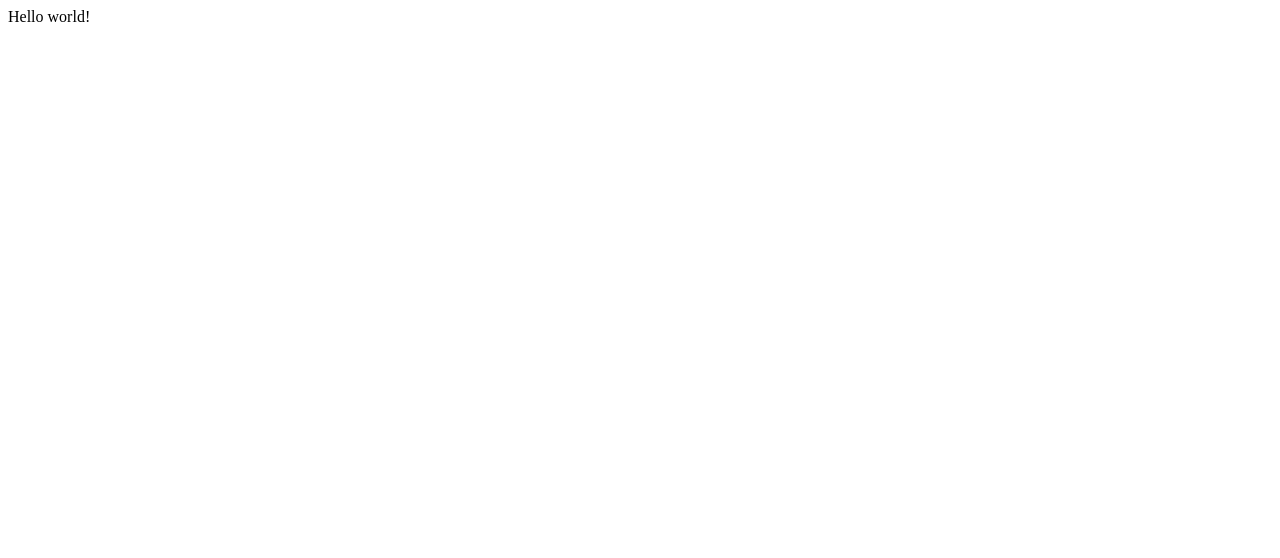
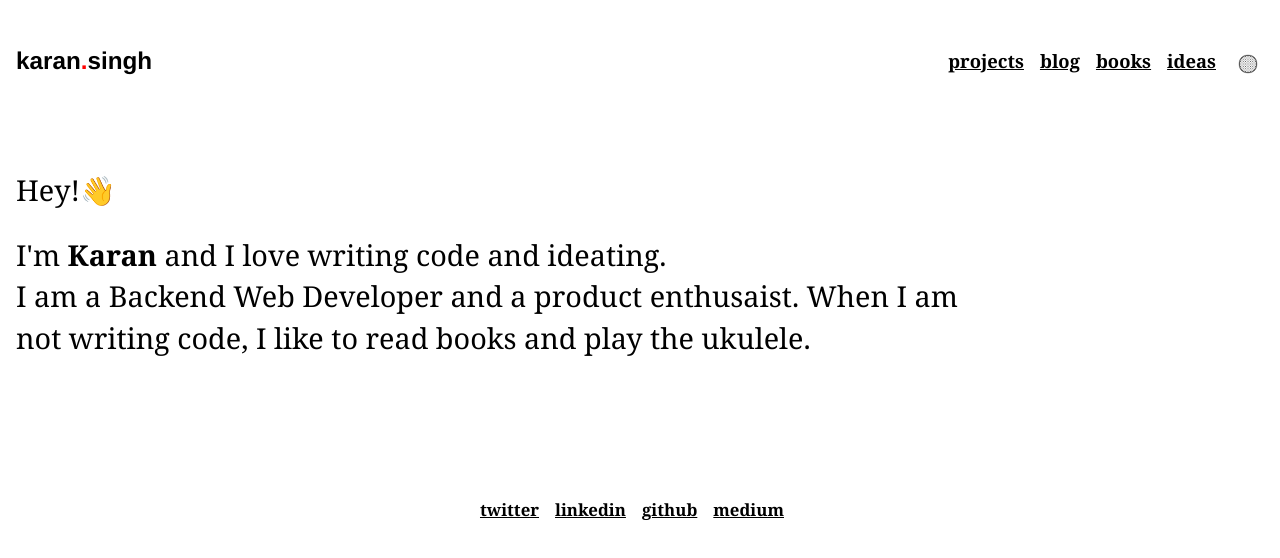
Before and after one commit to karansinghgit/portfolio, a Gatsby site: page / in a window 1280 px wide. Built offline with nearby package versions, Linux system fonts and the light colour scheme; Gatsby itself is replaced by a stand-in of ours.

Commit message:
created landing page

```diff
--- a/gatsby-config.js
+++ b/gatsby-config.js
@@ -1,10 +1,11 @@
-/**
- * Configure your Gatsby site with this file.
- *
- * See: https://www.gatsbyjs.org/docs/gatsby-config/
- */
-
 module.exports = {
-  /* Your site config here */
-  plugins: [],
+  plugins: [
+    {
+      resolve: `gatsby-plugin-typography`,
+      options: {
+        pathToConfigModule: `src/utils/typography`,
+      },
+    },
+    'gatsby-plugin-dark-mode',
+  ],
 }
--- /dev/null
+++ b/src/components/footer.js
@@ -0,0 +1,19 @@
+import React from "react"
+import "../styles/footer.module.css";
+
+const FooterLink = props => (
+  <li style={{ display: `inline-block`, marginRight: `1rem`, marginBottom:'0rem', fontSize: '1.05rem', fontWeight: 'bold'}}>
+    <a href={props.to} target="_blank">{props.children}</a>
+  </li>
+)
+
+export default function Footer() {
+    return (
+        <div style={{display:'flex', flexDirection:'row', justifyContent:'center', alignItems:'flex-end'}}>
+            <FooterLink to='https://twitter.com/karansinghgit'>twitter</FooterLink>
+            <FooterLink to='https://www.linkedin.com/in/karansinghgit/'>linkedin</FooterLink>
+            <FooterLink to='https://github.com/karansinghgit/'>github</FooterLink>
+            <FooterLink to='https://medium.com/@karansingh1559'>medium</FooterLink>
+        </div>
+    )
+}
--- /dev/null
+++ b/src/components/header.js
@@ -0,0 +1,39 @@
+import React from "react"
+import { Link } from "gatsby"
+import header from "../styles/header.module.css";
+import { ThemeToggler } from 'gatsby-plugin-dark-mode'
+import dotted from "../../dotted.png"
+
+const ListLink = props => (
+  <li style={{display: `inline-block`, marginRight: `1rem`, fontSize: '1.15rem', fontWeight: 'bold'}}>
+    <Link  className="link" to={props.to}>{props.children}</Link>
+  </li>
+)
+
+export default function Header() {
+  return (
+      <header style={{ marginBottom: `1.5rem` }}>
+        <Link to="/" style={{ textDecoration: 'none', textShadow: `none`, backgroundImage: `none` }}>
+          <h2 style={{ display: `inline`, color: 'var(--textNormal)'}}>karan</h2>
+          <h2 style={{ display: `inline`, color: 'red' }}>.</h2>
+          <h2 style={{ display: 'inline', color: 'var(--textNormal)' }}>singh</h2>
+        </Link>
+        <ul style={{ listStyle: `none`, float: `right`}}>
+          <ListLink to="/projects">projects</ListLink>
+          <ListLink to="/blog">blog</ListLink>
+          <ListLink to="/books">books</ListLink>
+          <ListLink to="/ideas">ideas</ListLink>
+          <ThemeToggler>
+            {({ theme, toggleTheme }) => (
+              <button onClick={() => {
+                const nextTheme = theme === 'light' ? 'dark' : 'light';
+                toggleTheme(nextTheme)
+              }}>
+              <img src={dotted} width="20px" height="20px"/>
+              </button>
+            )}
+          </ThemeToggler>
+        </ul>
+      </header>
+  )
+}
--- /dev/null
+++ b/src/components/layout.js
@@ -0,0 +1,12 @@
+import React from "react"
+import Header from "./header"
+
+export default function Layout({ children }) {
+  return (
+    //margin format here is: top left-right bottom
+    <div style={{ margin: `3rem auto 1rem`, maxWidth: 1300, padding: `0 1rem`}}>
+        <Header/>
+        {children}
+    </div>
+  )
+}
--- a/src/pages/index.js
+++ b/src/pages/index.js
@@ -1,5 +1,26 @@
 import React from "react"
+import Layout from "../components/layout"
+import Footer from "../components/footer"
 
 export default function Home() {
-  return <div>Hello world!</div>
+  return (
+    <Layout style>
+      <br></br>
+      <br></br>
+      <br></br>
+      <div style={{paddingRight:'16rem', fontSize:'1.8rem'}}>
+        <p style={{color: "var(--textNormal)"}}>Hey!👋</p>
+        <p style={{color: "var(--textNormal)"}}>I'm <strong>Karan</strong> and I love writing code and ideating.<br></br>
+          I am a Backend Web Developer and a product enthusaist.
+          When I am not writing code, I like to read books and play the ukulele.
+        </p>
+      </div>
+      <br></br>
+      <br></br>
+      <br></br>
+      <br></br>
+      <br></br>
+      <Footer></Footer>
+    </Layout>
+  );
 }
--- /dev/null
+++ b/src/styles/footer.module.css
@@ -0,0 +1,17 @@
+a{
+    color: var(--textLink);
+    text-shadow: var(--textShadow);
+    transition:.2s;
+    background-image: none;
+}
+
+a:hover {
+    color: #da1e11;
+    background-image: none;
+}
+
+img {
+    margin-bottom: 0.2rem;
+    background-color: white;
+    border-radius: 20px;
+}
--- /dev/null
+++ b/src/styles/global.css
@@ -0,0 +1,23 @@
+body {
+    --bg: white;
+
+    --textNormal: black;
+    --textLink: black;
+    --hr: hsla(0, 0%, 0%, 0.2);
+    --bgimage: linear-gradient(to top, rgba(0, 0, 0, 0), rgba(0, 0, 0, 0) 1px, black 1px, black 2px, rgba(0, 0, 0, 0) 2px);
+    background-color: var(--bg);
+
+  }
+
+  body.dark {
+    -webkit-font-smoothing: antialiased;
+    --bg: black;
+
+    --textNormal: white;
+    --textLink: white;
+    --bgimage: linear-gradient(to top, rgba(255, 255, 255, 0), rgba(255, 255, 255, 0) 1px, rgb(255, 255, 255) 1px, rgb(255, 255, 255) 2px, rgba(255, 255, 255, 0) 2px);
+
+    --hr: hsla(0, 0%, 100%, 0.2);
+    background-image: linear-gradient(to top, rgba(255, 255, 255, 0), rgba(255, 255, 255, 0) 1px, black 1px, black 2px, rgba(255, 255, 255, 0) 2px);;
+
+  }
--- /dev/null
+++ b/src/styles/header.module.css
@@ -0,0 +1,33 @@
+.myclass a {
+    color: var(--textLink);
+    text-shadow: var(--textShadow);
+    transition:.2s;
+    background-image: var(--bgimage);
+}
+
+.myclass a:hover {
+    color: #da1e11;
+    background-image: none;
+}
+
+img {
+    margin-bottom: 0.2rem;
+    background-color: white;
+    border-radius: 20px;
+}
+
+button {
+    background-color: Transparent;
+    background-repeat:no-repeat;
+    border: none;
+    cursor:pointer;
+    overflow: hidden;
+    outline:none;
+    align-items: center;
+}
+
+ul {
+    display: flex;
+    align-items: center;
+    justify-content: space-evenly;
+}
--- /dev/null
+++ b/src/utils/typography.js
@@ -0,0 +1,7 @@
+import Typography from "typography"
+import fairyGateTheme from "typography-theme-fairy-gates"
+import '../styles/global.css'
+const typography = new Typography(fairyGateTheme)
+
+export const { scale, rhythm, options } = typography
+export default typography
```
Also changed, not shown: package.json (+6 -1 lines), src/pages/blog.js (added, +13 -0 lines), src/pages/ideas.js (added, +13 -0 lines), src/pages/projects.js (added, +13 -0 lines), dot.png (added), dotted.png (added), src/pages/books.js (added), 1 other file.
